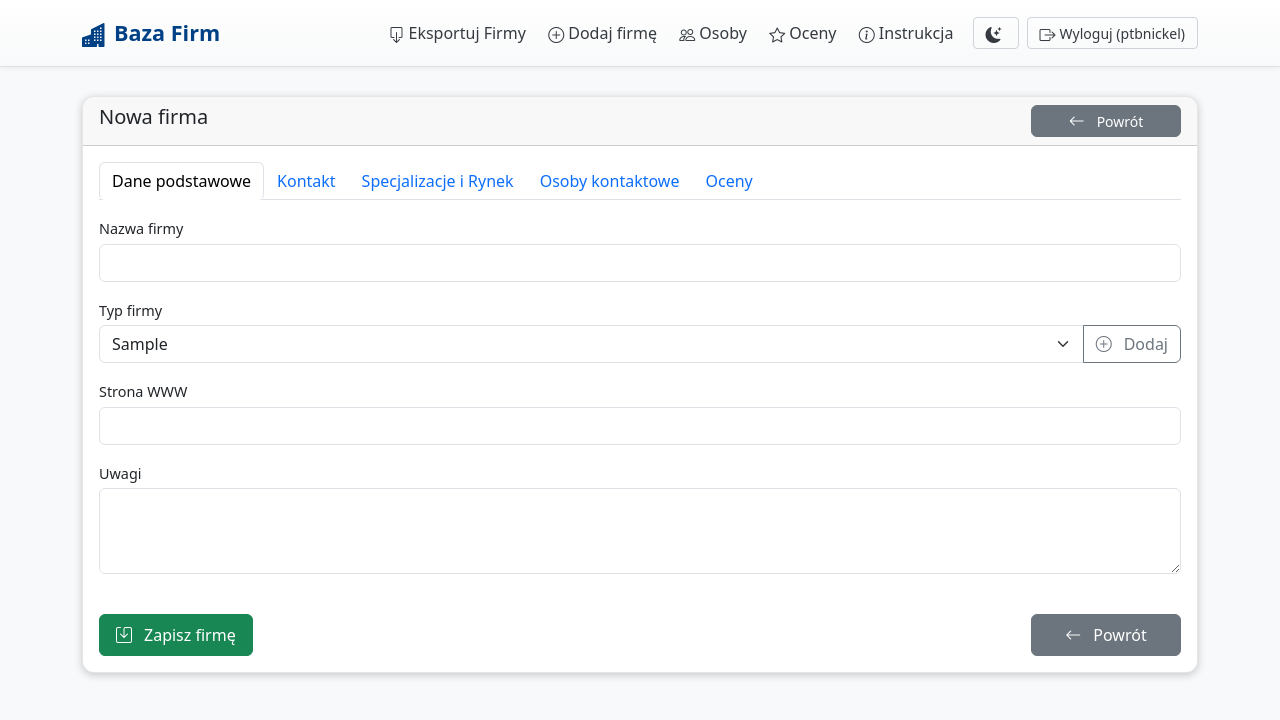
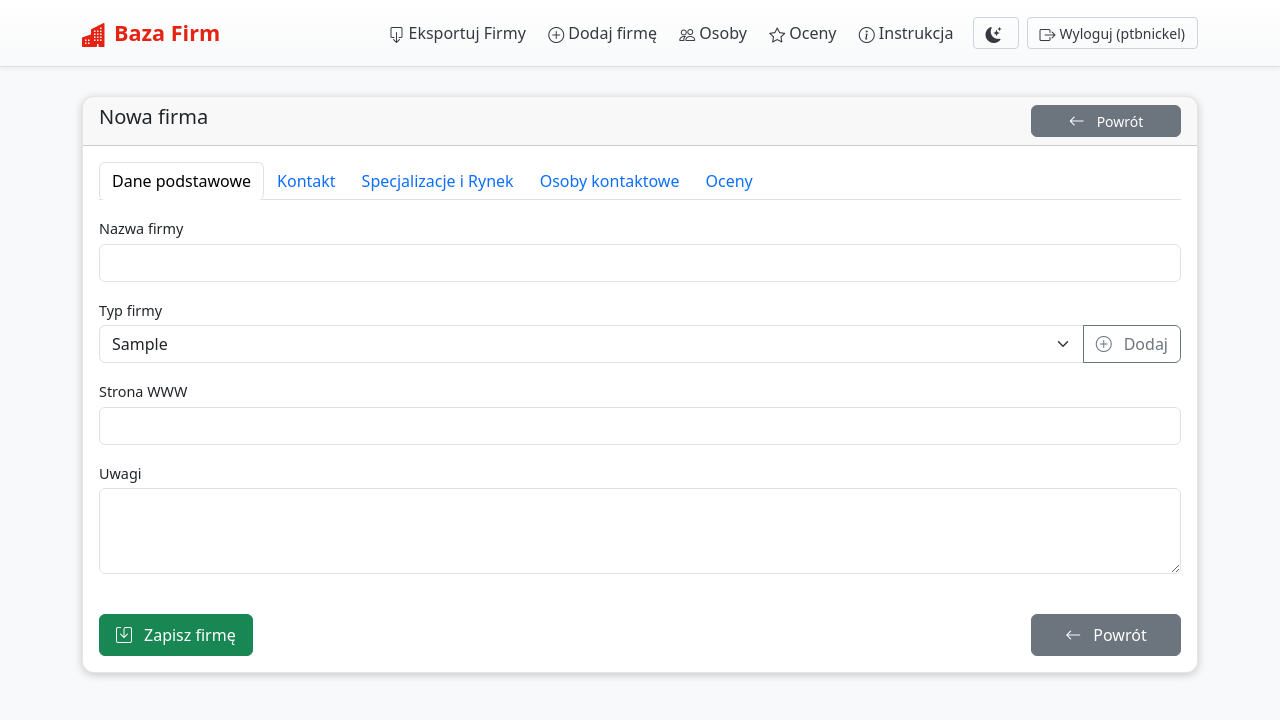
Before and after one commit to pawelpalicki/ListaFirm3, a Flask app: page /company/new in a window 1280 px wide. Shown: the top 720 px of the page. Run offline with Flask 3, Linux system fonts and the light colour scheme; a user stored in the database is signed in; tables that the repository leaves empty hold one stand-in row (values such as "Sample post"); some libraries are stand-ins or nearby versions.

Commit message:
Refactor: Apply Facebook-like red color scheme
This commit updates the application's color scheme to mimic Facebook's UI,
replacing the previous blue primary color with red (#E42313) and its corresponding shades.

Changes include:
- Defined new CSS variables for the primary red color and its variations for hover, active, and dark mode states.
- Updated light mode styles to use the new red color variables for buttons, links, navigation elements, Select2 components, and focus indicators.
- Updated dark mode styles similarly, ensuring appropriate contrast and visual appeal with a lighter, more vibrant red, analogous to Facebook's dark mode blue.
- Adjusted RGBA values for box-shadows and transparent backgrounds to align with the new red theme.

The goal was to achieve a consistent look and feel similar to Facebook's, but with a red accent, across both light and dark themes.

```diff
--- a/app/static/css/main.css
+++ b/app/static/css/main.css
@@ -1,9 +1,17 @@
 /* ===== GLOBALNE STYLE (aktualizacja zmiennych i body) ===== */
 :root {
-    --btn-primary-color: #0d6efd;
+    --btn-primary-color: var(--primary-red);
     --btn-secondary-color: #6c757d;
     --btn-success-color: #198754;
     --card-border-color: rgba(0, 0, 0, 0.1);
+
+    /* Primary Red Variables */
+    --primary-red: #E42313;
+    --primary-red-hover: #F02817;
+    --primary-red-active: #C81F10;
+    --dark-primary-red: #FF5C5C;
+    --dark-primary-red-hover: #FF7B7B;
+    --dark-primary-red-focus: #FF5C5C;
 
     /* Nowe zmienne dla paska nawigacyjnego */
     --navbar-bg-start: #ffffff;
@@ -11,9 +19,9 @@
     --navbar-border-color: #dee2e6; /* Bootstrap 'border-color' */
     --navbar-shadow: 0 2px 4px rgba(0, 0, 0, 0.05);
     --navbar-link-color: #343a40; /* Ciemniejszy dla lepszego kontrastu na jasnym tle */
-    --navbar-link-hover-color: #007bff; /* Główny kolor akcentu (Bootstrap primary) */
-    --navbar-link-active-color: #0056b3; /* Ciemniejszy odcień primary dla aktywnego linku */
-    --navbar-brand-color: #004085; /* Ciemnoniebieski dla brandu, np. wzięty z alert-info Bootstrapa */
+    --navbar-link-hover-color: var(--primary-red-hover); /* Główny kolor akcentu (Bootstrap primary) */
+    --navbar-link-active-color: var(--primary-red-active); /* Ciemniejszy odcień primary dla aktywnego linku */
+    --navbar-brand-color: var(--primary-red); /* Ciemnoniebieski dla brandu, np. wzięty z alert-info Bootstrapa */
 
     /* ===== ZMIENNE TRYBU CIEMNEGO ===== */
     --dark-body-bg: #1a1a1a;
@@ -24,10 +32,10 @@
     --dark-border-color: #444444;
     --dark-input-bg: #333333;
     --dark-input-border: #555555;
-    --dark-input-focus-border: #007bff; /* Można zachować primary lub dostosować */
+    --dark-input-focus-border: var(--dark-primary-red-focus); /* Można zachować primary lub dostosować */
     --dark-input-placeholder: #888888;
-    --dark-primary-color: #4dabf7;
-    --dark-primary-hover-color: #74c0fc;
+    --dark-primary-color: var(--dark-primary-red);
+    --dark-primary-hover-color: var(--dark-primary-red-hover);
     --dark-secondary-color: #868e96;
     --dark-secondary-hover-color: #adb5bd;
     --dark-success-color: #40c057;
@@ -40,7 +48,7 @@
     --dark-select2-dropdown-bg: #2c2c2c;
     --dark-select2-dropdown-border: #444444;
     --dark-select2-choice-bg: #404040;
-    --dark-select2-highlight-bg: #007bff; /* Można użyć --dark-primary-color */
+    --dark-select2-highlight-bg: var(--dark-primary-red); /* Można użyć --dark-primary-color */
 }
 
 body {
```
Also changed, not shown: other parts of app/static/css/main.css (+13 -13 lines).
